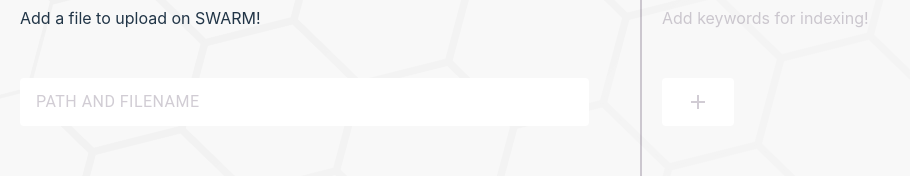
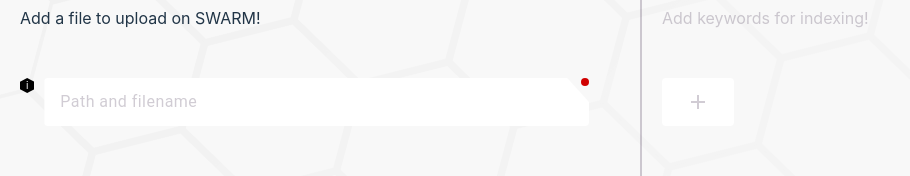
Before and after one commit to Solar-Punk-Ltd/indexing, a React (Vite) app: page / in a window 1280 px wide. Shown: the part 121-297 px from the top of the page, without its empty margins (0-910 px from the left). Built offline with nearby package versions, Linux system fonts and the light colour scheme.

Commit message:
First page UI mods

```diff
--- a/src/App.css
+++ b/src/App.css
@@ -40,6 +40,36 @@
   width: 50%;
 }
 
+label::after {
+  content: "";
+  position: absolute;
+  top: 0;
+  right: 0;
+  width: 8px;
+  height: 8px;
+  background-color: #d00000;
+  border-radius: 50%;
+}
+
+.fileUploader {
+  display: flex;
+  width: 569px;
+  margin-top: 40px;
+  margin-left: 20px;
+}
+
+.tooltip {
+  font-size: 10px;
+  display: flex;
+  justify-content: center;
+  align-items: center;
+  width: 15px;
+  height: 15px;
+  background: black;
+  color: white;
+  clip-path: polygon(50% 0%, 100% 25%, 100% 75%, 50% 100%, 0% 75%, 0% 25%);
+}
+
 .divider {
   background: #19002933;
   width: 2px;
--- a/src/App.tsx
+++ b/src/App.tsx
@@ -11,10 +11,11 @@ function App() {
   const [fileName, setFileName] = useState("");
 
   const handleFileChange = (event: React.ChangeEvent<HTMLInputElement>) => {
-    const file = event.target.files ? event.target.files[0] : null;
-    if (file) {
-      setFile(file);
-      setFileName(file.name); // Itt tároljuk el a fájl nevét
+    const fileResult = event.target.files ? event.target.files[0] : null;
+    console.log(fileResult);
+    if (fileResult) {
+      setFile(fileResult);
+      setFileName(fileResult.name); // Itt tároljuk el a fájl nevét
     }
   };
 
@@ -24,6 +25,7 @@ function App() {
         <div className="leftPanel">
           <div className="contentSelectText">Select content</div>
           <div className="subText">Add a file to upload on SWARM!</div>
+          <div className="fileUploader">
             <input
               accept="image/*"
               type="file"
@@ -31,28 +33,37 @@ function App() {
               onChange={handleFileChange}
               style={{ display: "none" }}
             />
-          <label htmlFor="contained-button-file">
+            <div className="tooltip">i</div>
+            <label
+              htmlFor="contained-button-file"
+              style={{
+                marginLeft: "10px",
+                width: "100%",
+                position: "relative",
+              }}
+            >
               <Button
                 variant="contained"
                 color="primary"
                 component="div"
                 style={{
+                  textTransform: "none",
                   backgroundColor: "white",
                   color: "#19002933",
                   fontSize: 16,
                   fontWeight: 400,
                   lineHeight: "32px",
                   justifyContent: "left",
-                width: "569px",
+                  width: "100%",
                   height: "48px",
-                marginTop: "40px",
-                marginLeft: "20px",
                   boxShadow: "none",
+                  clipPath: "polygon(96% 0%,100% 50%,100% 100%,0% 100%,0% 0%)",
                 }}
               >
-              Path and filename
+                {fileName ? fileName : "Path and filename"}
               </Button>
             </label>
+          </div>
         </div>
         <div className="divider"></div>
         <div>
```
Lines whose indentation alone changed are shown as unchanged.
